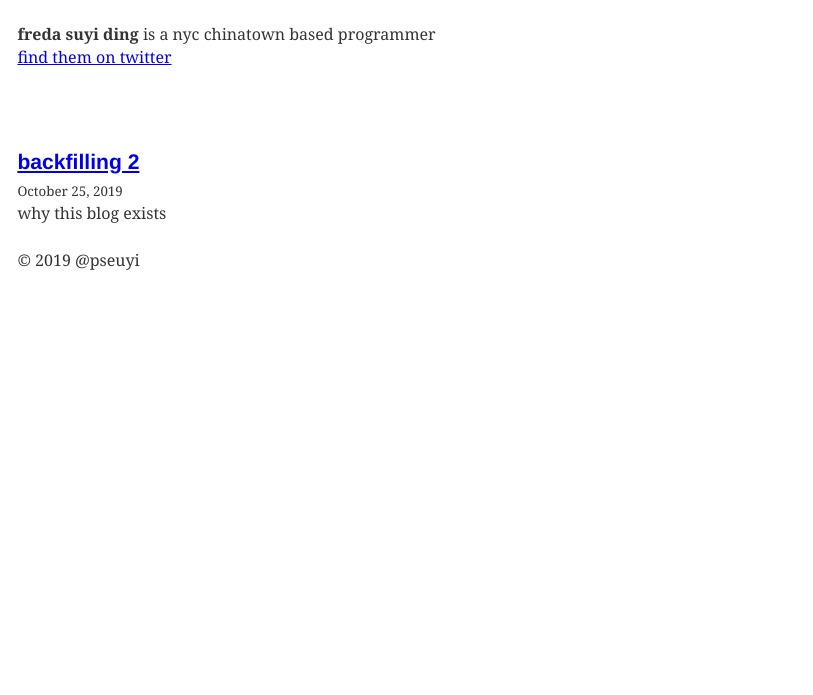
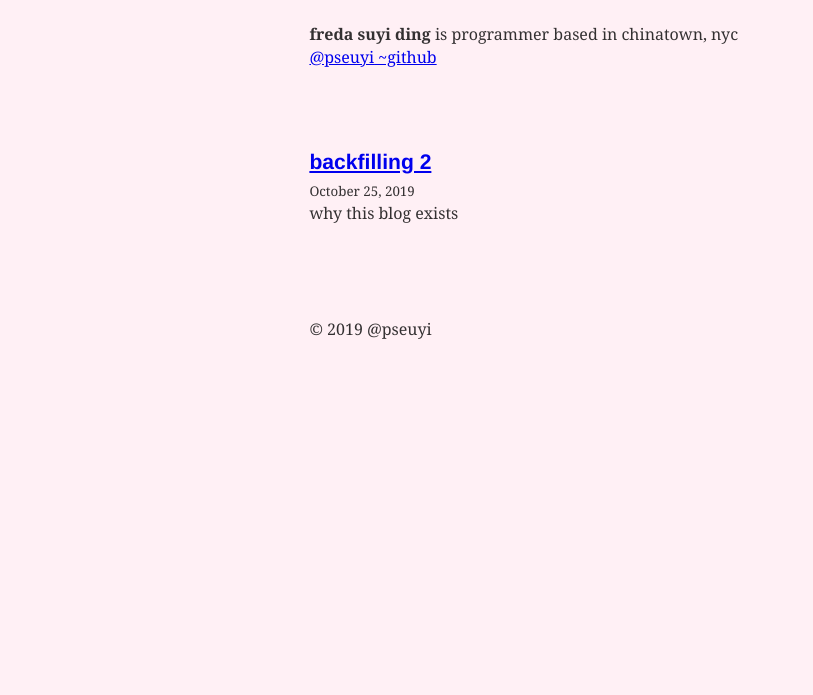
Before and after one commit to pseuyi/blog, a Gatsby site: page / in a window 1280 px wide. Shown: the part 105-800 px from the top of the page, without its empty margins (0-813 px from the left). Built offline with nearby package versions, Linux system fonts and the light colour scheme; Gatsby itself is replaced by a stand-in of ours; some packages are replaced by stand-ins of ours; what typography-theme-wikipedia would draw is missing.

Commit message:
update metadata and styles

```diff
--- a/gatsby-browser.js
+++ b/gatsby-browser.js
@@ -1 +1 @@
-// custom typefaces
+import "./src/styles/global.css"
--- a/gatsby-config.js
+++ b/gatsby-config.js
@@ -6,6 +6,7 @@ module.exports = {
     siteUrl: `https://recursive-buckwheat.surge.sh`,
     social: {
       twitter: `pseuyi`,
+      github: `pseuyi`,
     },
   },
   plugins: [
--- a/src/components/bio.js
+++ b/src/components/bio.js
@@ -40,11 +40,10 @@ const Bio = () => {
       }}
     >
       <p>
-        <strong>{author}</strong> is a nyc chinatown based programmer
+        <strong>{author}</strong> is programmer based in chinatown, nyc
         <p>
-          <a href={`https://twitter.com/${social.twitter}`}>
-            find them on twitter
-          </a>
+          <a href={`https://twitter.com/${social.twitter}`}>@pseuyi</a>
+          <a href={`https://github.com/${social.github}`}> ~github</a>
         </p>
       </p>
     </div>
--- a/src/components/layout.js
+++ b/src/components/layout.js
@@ -34,7 +34,6 @@ class Layout extends React.Component {
       header = (
         <h3
           style={{
-            fontFamily: `Montserrat, sans-serif`,
             marginTop: 0,
           }}
         >
@@ -54,14 +53,16 @@ class Layout extends React.Component {
     return (
       <div
         style={{
-          marginRight: `auto`,
-          maxWidth: rhythm(24),
+          margin: `auto`,
+          maxWidth: rhythm(30),
           padding: `${rhythm(1.5)} ${rhythm(3 / 4)}`,
         }}
       >
         <header>{header}</header>
         <main>{children}</main>
-        <footer>© {new Date().getFullYear()} @pseuyi</footer>
+        <footer style={{ marginTop: rhythm(4) }}>
+          © {new Date().getFullYear()} @pseuyi
+        </footer>
       </div>
     )
   }
--- /dev/null
+++ b/src/styles/global.css
@@ -0,0 +1,3 @@
+html {
+  background-color: lavenderblush;
+}
```
Also changed, not shown: package.json (+6 -5 lines), 7 other files.
